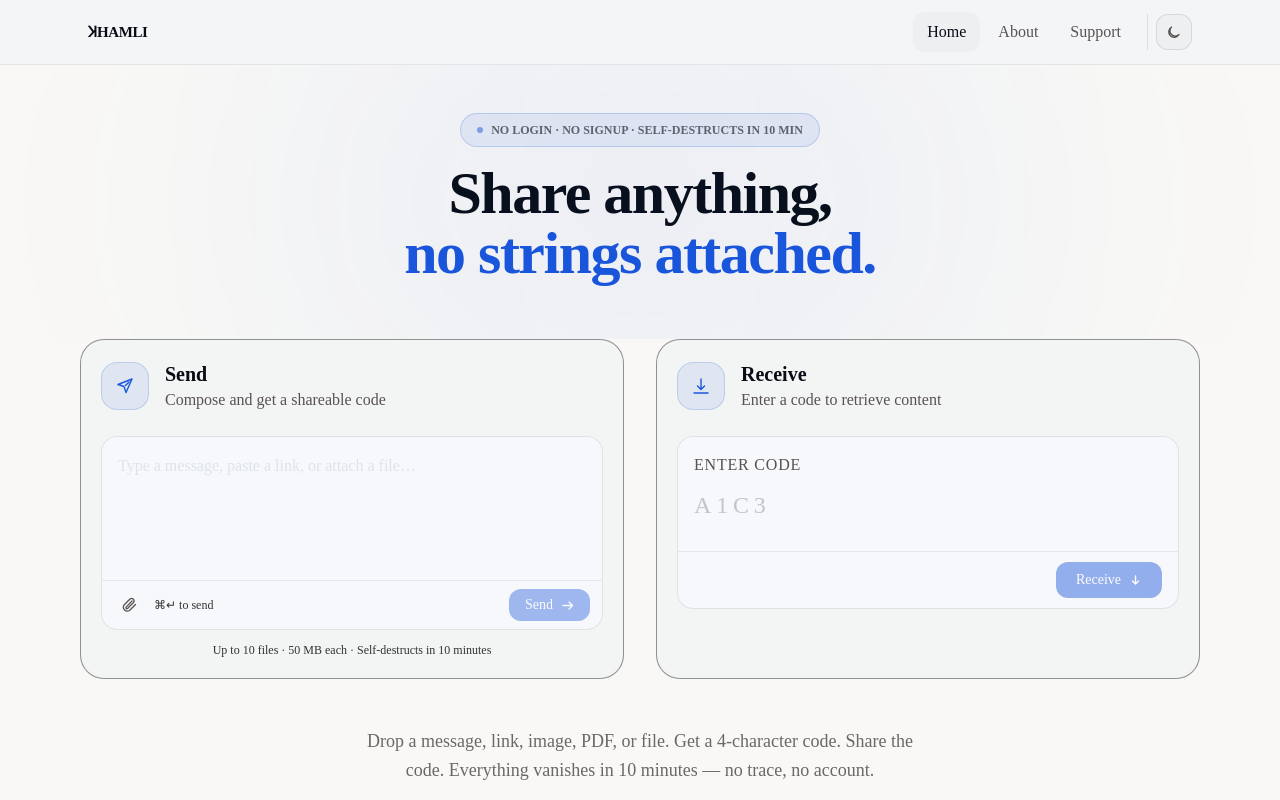
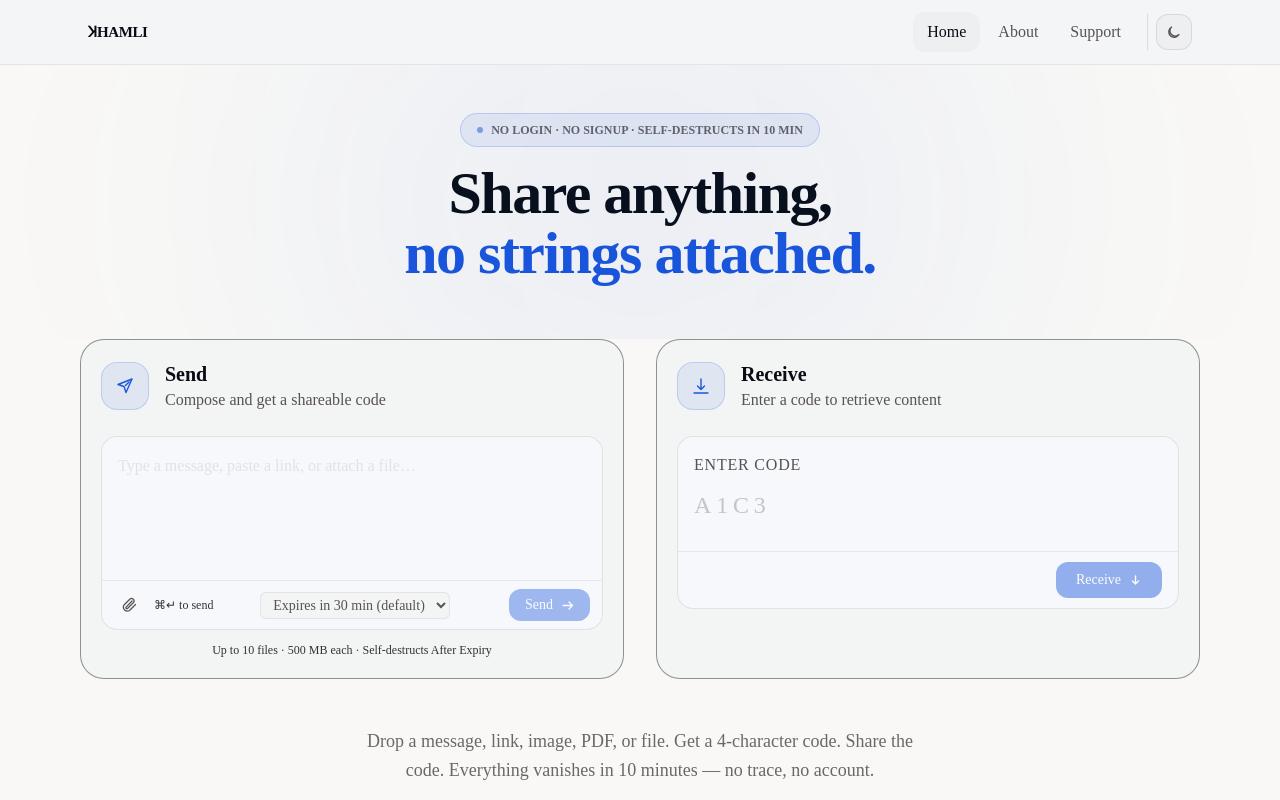
Before and after one commit to kshitijbhusal/khamli, a Next.js app: page / in a window 1280 px wide. Shown: the top 800 px of the page. Built offline with nearby package versions, Linux system fonts and the light colour scheme.

Commit message:
add: expiry, link click

```diff
--- a/app/api/send/route.ts
+++ b/app/api/send/route.ts
@@ -13,7 +13,7 @@ const MAX_FILES = 10;
 export async function POST(req: NextRequest) {
   try {
     const body = await req.json();
-    const { type } = body;
+    const { type, expireAtHour } = body;
 
     if (!type) {
       return NextResponse.json({ error: "Missing type" }, { status: 400 });
@@ -30,7 +30,9 @@ export async function POST(req: NextRequest) {
       }
 
       const code = await generateUniqueCode();
-      const expiresAt = getExpiryTime();
+      const expiresAt = getExpiryTime(expireAtHour);
+
+      console.log("Expires at:", expiresAt);
 
       await prisma.message.create({
         data: { code, type, content: content.trim(), expiresAt },
@@ -71,7 +73,7 @@ export async function POST(req: NextRequest) {
       }
 
       const code = await generateUniqueCode();
-      const expiresAt = getExpiryTime();
+      const expiresAt = getExpiryTime(expireAtHour);
 
       // All files share one folder in S3: uploads/{folderUUID}/
       const folderUUID = uuidv4();
@@ -131,7 +133,7 @@ export async function POST(req: NextRequest) {
       }
 
       const code = await generateUniqueCode();
-      const expiresAt = getExpiryTime();
+      const expiresAt = getExpiryTime(expireAtHour);
       const fileKey = `uploads/${uuidv4()}/${fileName}`;
 
       await prisma.message.create({
--- a/components/SendPanel.tsx
+++ b/components/SendPanel.tsx
@@ -38,6 +38,9 @@ export default function SendPanel() {
 
   const fileRef = useRef<HTMLInputElement>(null);
   const textRef = useRef<HTMLTextAreaElement>(null);
+
+
+  const [expireHour, setExpireHour] = useState<number | null>(null);
 
   // ── File handling ──────────────────────────────────────────────────────────
   const addFiles = (files: File[]) => {
@@ -171,7 +174,7 @@ export default function SendPanel() {
         const res = await fetch("/api/send", {
           method: "POST",
           headers: { "Content-Type": "application/json" },
-          body: JSON.stringify({ type: "text", content: text.trim() }),
+          body: JSON.stringify({ type: "text", content: text.trim(), expireAtHour: expireHour }),
         });
         const data = await res.json();
         if (!res.ok) throw new Error(data.error || "Failed to send");
@@ -230,9 +233,9 @@ export default function SendPanel() {
             {attachments.length > 1
               ? `All ${attachments.length} files accessible with this code · `
               : ""}
-            Expires in ~10 minutes
+            This code will expire at
             {expiresAt && (
-              <> · {expiresAt.toLocaleTimeString([], { hour: "2-digit", minute: "2-digit" })}</>
+              <> {expiresAt.toLocaleTimeString([], { hour: "2-digit", minute: "2-digit" })}</>
             )}
           </p>
 
@@ -342,6 +345,10 @@ export default function SendPanel() {
         )}
 
         {/* Text area */}
+
+
+
+
           <textarea
             ref={textRef}
             value={text}
@@ -390,6 +397,21 @@ export default function SendPanel() {
           </div>
 
           {/* Send button */}
+             {/* add a dropdown to select expiry time before sending, default to 10 minutes, options: 30 min, 2 hour, 12 hours, 24 hours */}
+            <select
+              value={expireHour ?? ""}
+              onChange={(e) => setExpireHour(e.target.value ? parseInt(e.target.value) : null)}
+              disabled={isBusy}
+              style={{ color: "var(--text-muted)", border: "1px solid var(--border)" }}
+              className="mr-3 px-2 py-1 rounded-md bg-[var(--card-bg)] text-sm border border-[var(--border)] text-[var(--text-muted)] focus:outline-none"
+            >
+
+              <option value="0.5">Expires in 30 min (default) </option>
+              <option value="2">Expires in 2 hours</option>
+              <option value="12">Expires in 12 hours</option>
+              <option value="24">Expires in 24 hours</option>
+            </select>
+
           <button
             onClick={handleSend}
             disabled={isBusy || (!text.trim() && attachments.length === 0)}
@@ -446,7 +468,7 @@ export default function SendPanel() {
       />
 
       <p className="text-[var(--text-faint)] text-xs text-center">
-        Up to {MAX_ATTACHMENTS} files · 50 MB each · Self-destructs in 10 minutes
+        Up to {MAX_ATTACHMENTS} files · 500 MB each · Self-destructs After Expiry
       </p>
     </div>
   );
--- a/lib/code.ts
+++ b/lib/code.ts
@@ -1,7 +1,7 @@
 // lib/code.ts
 import { prisma } from "./prisma";
 
-const CHARS = "123456789ABCDEFGHIJKLMNOPQRST"; // no I/O/0/1 — easy to read aloud
+const CHARS = "23456789ABCDEFGHJKLMNPQRST"; // no I/O/0/1 — easy to read aloud
 
 /**
  * Generates a unique 6-char alphanumeric code.
@@ -23,6 +23,6 @@ export async function generateUniqueCode(): Promise<string> {
 /**
  * Returns the expiry time 10 minutes from now.
  */
-export function getExpiryTime(): Date {
-  return new Date(Date.now() + 10 * 60 * 1000);
+export function getExpiryTime(hour: number): Date {
+  return new Date(Date.now() + hour * 60 * 60 * 1000);
 }
```
Also changed, not shown: components/ReceivePanel.tsx (+71 -27 lines). Lines whose indentation alone changed are shown as unchanged.
